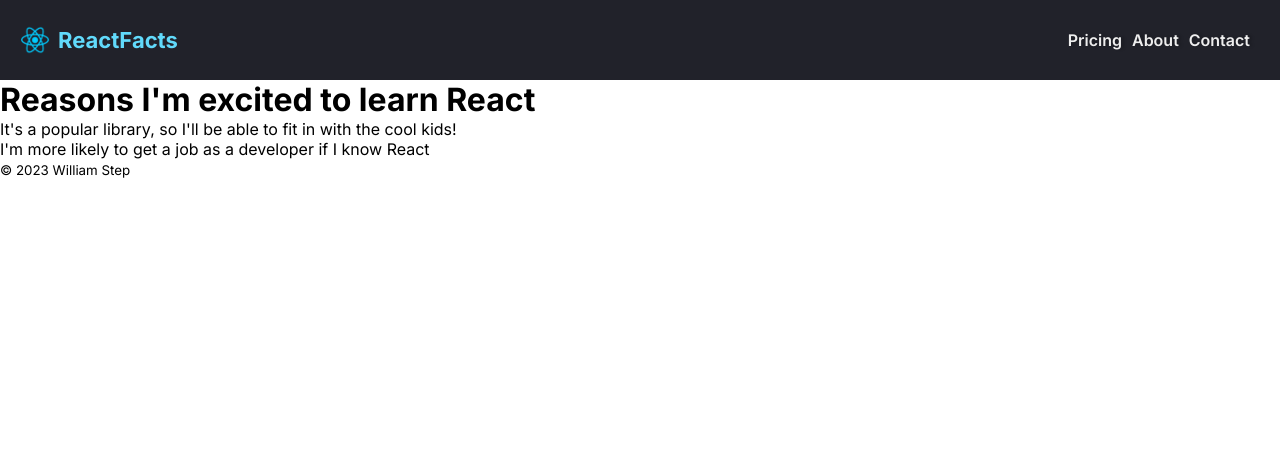
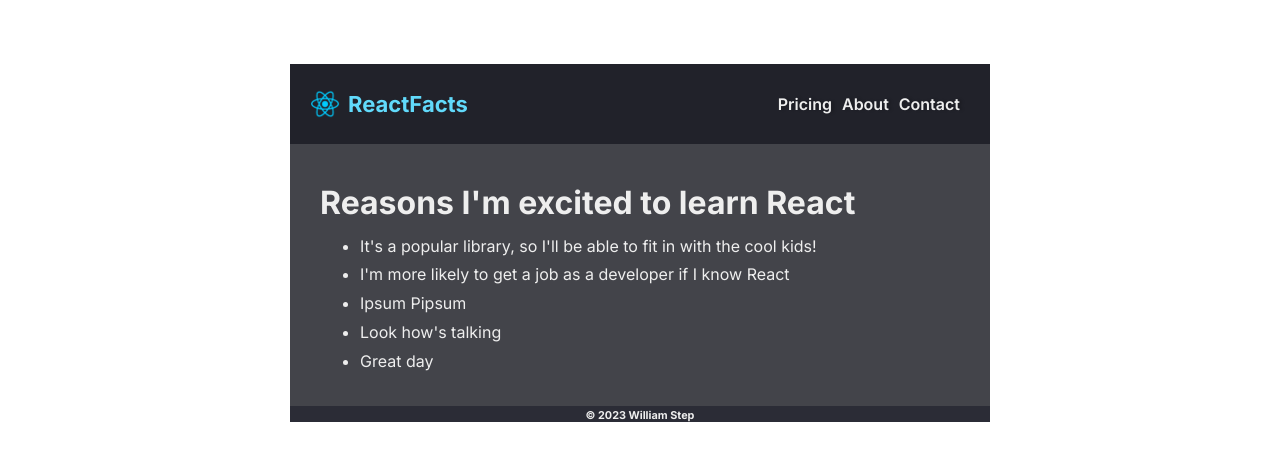
Before and after one commit to will-s-205/scrimba-study, a JavaScript app: page / in a window 1280 px wide. Shown: the top 460 px of the page. Built offline with nearby package versions, Linux system fonts and the light colour scheme; the HTML template or start-up script is replaced by a standard one.

Commit message:
final css changes

```diff
--- a/src/App.css
+++ b/src/App.css
@@ -1,10 +1,21 @@
 * {
   margin: 0;
-  padding: 0;
   font-family: Inter, sans-serif;
 }
 
-/* HEADER */
+/* CONTAINER *//* CONTAINER *//* CONTAINER */
+.container {
+  /* display: flex; */
+  /* background-color: #eee; */
+  margin: 5% auto;
+  width: 700px;
+  /* height: 200px; */
+  /* text-align: center; */
+  background-color: #eee;
+}
+/* CONTAINER *//* CONTAINER *//* CONTAINER */
+
+/* NAVBAR *//* NAVBAR *//* NAVBAR */
 .nav-bar {
   display: flex;
   align-items: center;
@@ -40,5 +51,29 @@
   color: #61DAFB;
   font-size: 22px;
 }
+/* NAVBAR *//* NAVBAR *//* NAVBAR */
 
-/* HEADER */
+/* MAIN-CONTENT *//* MAIN-CONTENT *//* MAIN-CONTENT */
+.main-content--text {
+  /* margin-left: 20px; */
+  padding: 30px;
+  /* text-align: center; */
+  background-color: #21222ad4;
+  color: #eee;
+  line-height: 1.8;
+}
+/* MAIN-CONTENT *//* MAIN-CONTENT *//* MAIN-CONTENT */
+
+/* FOOTER */
+.footer {
+  /* position: fixed; */
+  /* bottom: 0; */
+  /* padding-bottom: 5px; */
+  /* width: 100%; */
+  background-color: #2b2c36;
+  color: #eee;
+  text-align: center;
+  font-weight: bold;
+  font-size: small;
+}
+/* FOOTER */
--- a/src/App.js
+++ b/src/App.js
@@ -5,7 +5,7 @@ import MainContent from './components/MainContent'
 
 export default function App() {
   return (
-    <div id="container">
+    <div className="container">
       <Navbar />
       <MainContent />
       <Footer />
--- a/src/components/MainContent.js
+++ b/src/components/MainContent.js
@@ -1,12 +1,15 @@
 export default function MainContent() {
     return (
-        <div>
+        <div className="main-content--text">
             <h1>Reasons I'm excited to learn React</h1>
             <ul>
                 <li>It's a popular library, so I'll be
                 able to fit in with the cool kids!</li>
                 <li>I'm more likely to get a job as a developer
                 if I know React</li>
+                <li>Ipsum Pipsum</li>
+                <li>Look how's talking</li>
+                <li>Great day</li>
             </ul>
         </div>
     )
```
